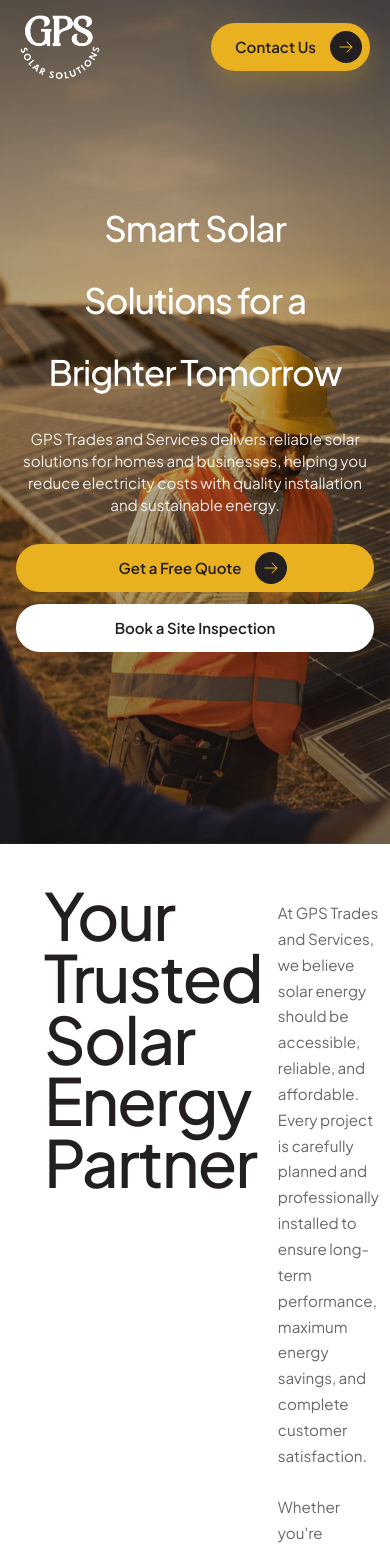
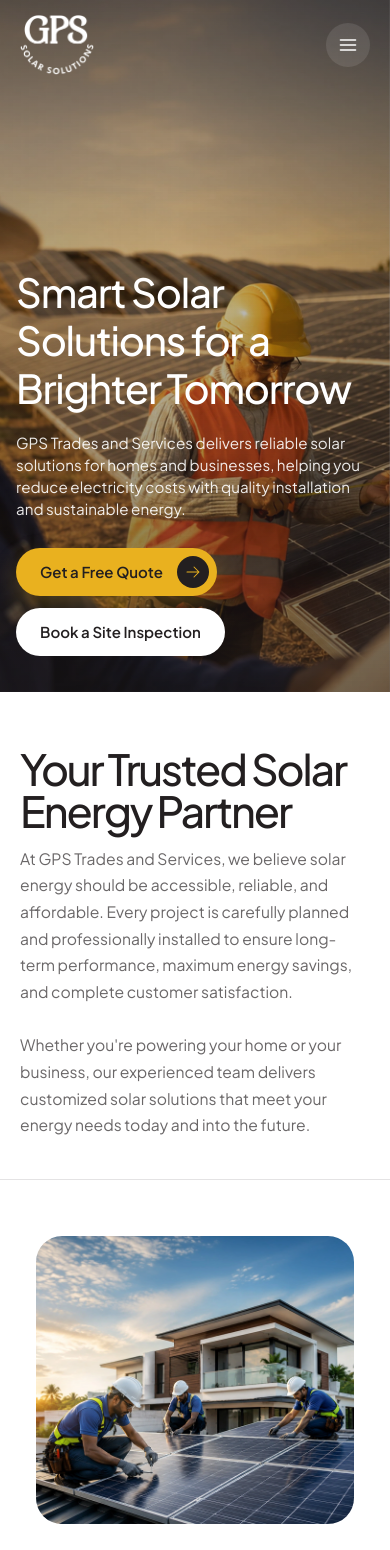
Before and after one commit to nikhilkumar202002/GPS-SOLAR, a Next.js app: page / in a window 390 px wide. Shown: the top 1550 px of the page. Built offline with nearby package versions, Linux system fonts and the light colour scheme.

Commit message:
feat: enhance Header component with mobile menu functionality and responsive design

```diff
--- a/app/component/layout/Header.tsx
+++ b/app/component/layout/Header.tsx
@@ -3,6 +3,8 @@
 import { useEffect, useRef, useState } from "react";
 import Image from "next/image";
 import Link from "next/link";
+import { motion } from "motion/react";
+import { FiChevronDown, FiMenu, FiX } from "react-icons/fi";
 
 import logoMain from "@/app/assets/logo-main.png";
 import logoWhite from "@/app/assets/logo-white.png";
@@ -25,9 +27,12 @@ type HeaderMode = "top" | "sticky" | "hidden";
 const TOP_RESET_THRESHOLD = 36;
 const STICKY_ACTIVATION_THRESHOLD = 96;
 const SCROLL_DELTA_THRESHOLD = 6;
+const DESKTOP_MENU_BREAKPOINT = 1024;
 
 const Header = () => {
   const [mode, setMode] = useState<HeaderMode>("top");
+  const [isMobileMenuOpen, setIsMobileMenuOpen] = useState(false);
+  const [expandedMobileItem, setExpandedMobileItem] = useState<string | null>(null);
   const lastScrollY = useRef(0);
 
   useEffect(() => {
@@ -70,6 +75,40 @@ const Header = () => {
     };
   }, []);
 
+  useEffect(() => {
+    const handleResize = () => {
+      if (window.innerWidth >= DESKTOP_MENU_BREAKPOINT) {
+        setIsMobileMenuOpen(false);
+        setExpandedMobileItem(null);
+      }
+    };
+
+    window.addEventListener("resize", handleResize);
+
+    return () => {
+      window.removeEventListener("resize", handleResize);
+    };
+  }, []);
+
+  useEffect(() => {
+    if (!isMobileMenuOpen) {
+      return;
+    }
+
+    const handleKeyDown = (event: KeyboardEvent) => {
+      if (event.key === "Escape") {
+        setIsMobileMenuOpen(false);
+        setExpandedMobileItem(null);
+      }
+    };
+
+    window.addEventListener("keydown", handleKeyDown);
+
+    return () => {
+      window.removeEventListener("keydown", handleKeyDown);
+    };
+  }, [isMobileMenuOpen]);
+
   const isTopMode = mode === "top";
   const isHiddenMode = mode === "hidden";
   const shellClassName = [
@@ -82,16 +121,34 @@ const Header = () => {
     "flex items-center justify-between gap-5",
     isTopMode
       ? "py-[15px]"
-      : "rounded-full border border-black/5 bg-white/95 p-[25px] text-[var(--color-charcoal)] shadow-[0_18px_40px_rgba(0,0,0,0.12)] backdrop-blur-md",
+      : "rounded-full border border-black/5 bg-white/95 p-[12px] text-[var(--color-charcoal)] shadow-[0_18px_40px_rgba(0,0,0,0.12)] backdrop-blur-md",
   ].join(" ");
 
   const linkClassName = isTopMode
     ? "block rounded-full bg-white/10 px-4 py-1.5 transition hover:bg-white/20 group-first:bg-[var(--color-gold)] group-first:text-[var(--color-charcoal)]"
     : "block rounded-full bg-black/5 px-4 py-1.5 transition hover:bg-black/10 group-first:bg-[var(--color-gold)] group-first:text-[var(--color-charcoal)]";
 
+  const mobileButtonClassName = isTopMode
+    ? "inline-flex h-11 w-11 items-center justify-center rounded-full bg-white/10 text-white transition hover:bg-white/20 focus-visible:outline focus-visible:outline-2 focus-visible:outline-offset-4 focus-visible:outline-white/70 lg:hidden"
+    : "inline-flex h-11 w-11 items-center justify-center rounded-full bg-black/5 text-[var(--color-charcoal)] transition hover:bg-black/10 focus-visible:outline focus-visible:outline-2 focus-visible:outline-offset-4 focus-visible:outline-[var(--color-gold)] lg:hidden";
+
+  const mobilePanelClassName = [
+    "absolute left-0 right-0 top-full z-40 mt-3 lg:hidden",
+    "rounded-[28px] border border-black/5 bg-white/95 p-4 text-[var(--color-charcoal)] shadow-[0_18px_40px_rgba(0,0,0,0.12)] backdrop-blur-md",
+  ].join(" ");
+
+  const mobileMenuItemBaseClassName =
+    "flex items-center justify-between gap-3 rounded-2xl px-4 py-3 transition";
+
+  const closeMobileMenu = () => {
+    setIsMobileMenuOpen(false);
+    setExpandedMobileItem(null);
+  };
+
   return (
     <header className={shellClassName}>
       <div className="container">
+        <div className="relative">
           <div className={barClassName}>
             <Link
               href="/"
@@ -105,8 +162,8 @@ const Header = () => {
                 height={120}
                 className={
                   isTopMode
-                ? "h-auto w-[80px] object-contain"
-                : "h-auto w-[72px] object-contain"
+                    ? "h-auto w-[74px] object-contain"
+                    : "h-auto w-[60px] object-contain"
                 }
                 priority={isTopMode}
               />
@@ -119,15 +176,12 @@ const Header = () => {
               <ul className="flex items-center gap-1 text-[16px] font-medium">
                 {desktopMenu.map((item) => (
                   <li key={item.label} className="group relative">
-                <Link
-                  href={item.href}
-                  className={linkClassName}
-                >
+                    <Link href={item.href} className={linkClassName}>
                       {item.label}
                     </Link>
 
                     {item.children && (
-                  <ul className="invisible absolute left-0 top-full z-10 mt-2 min-w-52 rounded-xl bg-white p-2 text-slate-700 opacity-0  transition group-hover:visible group-hover:opacity-100">
+                      <ul className="invisible absolute left-0 top-full z-10 mt-2 min-w-52 rounded-xl bg-white p-2 text-slate-700 opacity-0 transition group-hover:visible group-hover:opacity-100">
                         {item.children.map((child) => (
                           <li key={child.href}>
                             <Link
@@ -145,9 +199,109 @@ const Header = () => {
               </ul>
             </nav>
 
-        <div className="text-[16px] font-medium">
+            <div className="hidden text-[16px] font-medium lg:block">
               <PrimaryButton href="/contact">Contact Us</PrimaryButton>
             </div>
+
+            <button
+              type="button"
+              className={mobileButtonClassName}
+              aria-label={isMobileMenuOpen ? "Close menu" : "Open menu"}
+              aria-expanded={isMobileMenuOpen}
+              aria-controls="mobile-navigation"
+              onClick={() => {
+                setIsMobileMenuOpen((current) => !current);
+                setExpandedMobileItem(null);
+              }}
+            >
+              {isMobileMenuOpen ? (
+                <FiX className="h-5 w-5" aria-hidden="true" />
+              ) : (
+                <FiMenu className="h-5 w-5" aria-hidden="true" />
+              )}
+            </button>
+          </div>
+
+          {isMobileMenuOpen && (
+            <motion.div
+              id="mobile-navigation"
+              className={mobilePanelClassName}
+              initial={{ opacity: 0, y: -10, scale: 0.98 }}
+              animate={{ opacity: 1, y: 0, scale: 1 }}
+              transition={{ duration: 0.25, ease: [0.22, 1, 0.36, 1] }}
+            >
+              <nav aria-label="Mobile navigation">
+                <ul className="space-y-2">
+                  {desktopMenu.map((item) => {
+                    const hasChildren = Boolean(item.children?.length);
+                    const isExpanded = expandedMobileItem === item.label;
+
+                    return (
+                      <li key={item.label} className="rounded-2xl bg-black/[0.02]">
+                        <div className={mobileMenuItemBaseClassName}>
+                          <Link
+                            href={item.href}
+                            className="min-w-0 flex-1 py-0.5 text-[16px] font-medium text-[var(--color-charcoal)]"
+                            onClick={closeMobileMenu}
+                          >
+                            {item.label}
+                          </Link>
+
+                          {hasChildren && (
+                            <button
+                              type="button"
+                              className="inline-flex h-9 w-9 items-center justify-center rounded-full bg-white text-[var(--color-charcoal)] shadow-sm transition hover:bg-[rgba(var(--color-gold-rgb),0.12)]"
+                              aria-label={
+                                isExpanded
+                                  ? `Collapse ${item.label} submenu`
+                                  : `Expand ${item.label} submenu`
+                              }
+                              aria-expanded={isExpanded}
+                              onClick={() =>
+                                setExpandedMobileItem((current) =>
+                                  current === item.label ? null : item.label,
+                                )
+                              }
+                            >
+                              <FiChevronDown
+                                className={[
+                                  "h-4 w-4 transition-transform duration-200",
+                                  isExpanded ? "rotate-180" : "rotate-0",
+                                ].join(" ")}
+                                aria-hidden="true"
+                              />
+                            </button>
+                          )}
+                        </div>
+
+                        {hasChildren && isExpanded && (
+                          <ul className="space-y-1 border-t border-black/5 px-4 py-3">
+                            {item.children.map((child) => (
+                              <li key={child.href}>
+                                <Link
+                                  href={child.href}
+                                  className="block rounded-xl px-3 py-2 text-[15px] text-[rgba(35,31,32,0.72)] transition hover:bg-[rgba(var(--color-gold-rgb),0.1)] hover:text-[var(--color-charcoal)]"
+                                  onClick={closeMobileMenu}
+                                >
+                                  {child.label}
+                                </Link>
+                              </li>
+                            ))}
+                          </ul>
+                        )}
+                      </li>
+                    );
+                  })}
+                </ul>
+
+                <div className="mt-4">
+                  <PrimaryButton href="/contact" className="w-full justify-center">
+                    Contact Us
+                  </PrimaryButton>
+                </div>
+              </nav>
+            </motion.div>
+          )}
         </div>
       </div>
     </header>
--- a/app/component/sections/Hero.module.css
+++ b/app/component/sections/Hero.module.css
@@ -41,12 +41,11 @@
 
 .content {
   position: absolute;
-  inset: 50% 0 auto;
+  inset: auto 0 4.5rem;
   display: flex;
   flex-direction: column;
-  align-items: center;
-  text-align: center;
-  transform: translateY(-50%);
+  align-items: flex-start;
+  text-align: left;
 }
 
 .heading {
@@ -70,7 +69,7 @@
 .actions {
   display: flex;
   flex-wrap: wrap;
-  justify-content: center;
+  justify-content: flex-start;
   gap: 0.75rem;
   margin-top: 1.75rem;
 }
@@ -99,15 +98,21 @@
 @media (max-width: 640px) {
   .content {
     padding-inline: 1rem;
+    inset: auto 0 2.25rem;
   }
 
   .actions {
-    width: 100%;
-  }
-
-  .primaryButtonOverride,
-  .secondaryButton {
-    width: 100%;
-    justify-content: center;
+    width: auto;
   }
 }
+
+@media (max-width: 620px) {
+  .section {
+    height: 82vh;
+    min-height: 540px;
+  }
+  .heading{
+    font-size: 40px;
+    line-height: 1.2;
+  }
+}
--- a/app/component/sections/TrustedPartner.module.css
+++ b/app/component/sections/TrustedPartner.module.css
@@ -1,10 +1,19 @@
 
 
+.section {
+  position: relative;
+  padding: 120px 0;
+}
+
+.panel {
+  position: relative;
+}
+
 .inner {
-  display: flex;
-  justify-content: space-between;
-  align-items: start;
-  padding: 120px 0px;
+  display: grid;
+  grid-template-columns: minmax(0, 1.05fr) minmax(0, 0.95fr);
+  gap: 5rem;
+  align-items: end;
 }
 
 .heading {
@@ -29,17 +38,19 @@
 @media (max-width: 900px) {
   .inner {
     grid-template-columns: 1fr;
-    gap: 1rem;
+    gap: 1.25rem;
+    align-items: start;
   }
 
   .heading {
     max-width: 100%;
+    font-size: clamp(2.4rem, 7vw, 3.8rem);
   }
 }
 
 @media (max-width: 640px) {
   .section {
-    padding: 1rem 0 2rem;
+    padding: 4rem 0 3rem;
   }
 
   .panel {
@@ -47,10 +58,32 @@
   }
 
   .inner {
-    padding: 1.5rem;
+    gap: 0.85rem;
+  }
+
+  .heading {
+    font-size: clamp(2rem, 11vw, 2.8rem);
+    line-height: 0.98;
+    letter-spacing: -0.05em;
   }
 
   .description {
+    padding-top: 0;
     line-height: 1.7;
+    max-width: 100%;
   }
 }
+
+@media (max-width: 420px) {
+  .section {
+    padding: 3.5rem 0 2.5rem;
+  }
+
+  .heading {
+    max-width: 11ch;
+  }
+
+  .description {
+    font-size: 0.98rem;
+  }
+}
```
Lines whose indentation alone changed are shown as unchanged.
